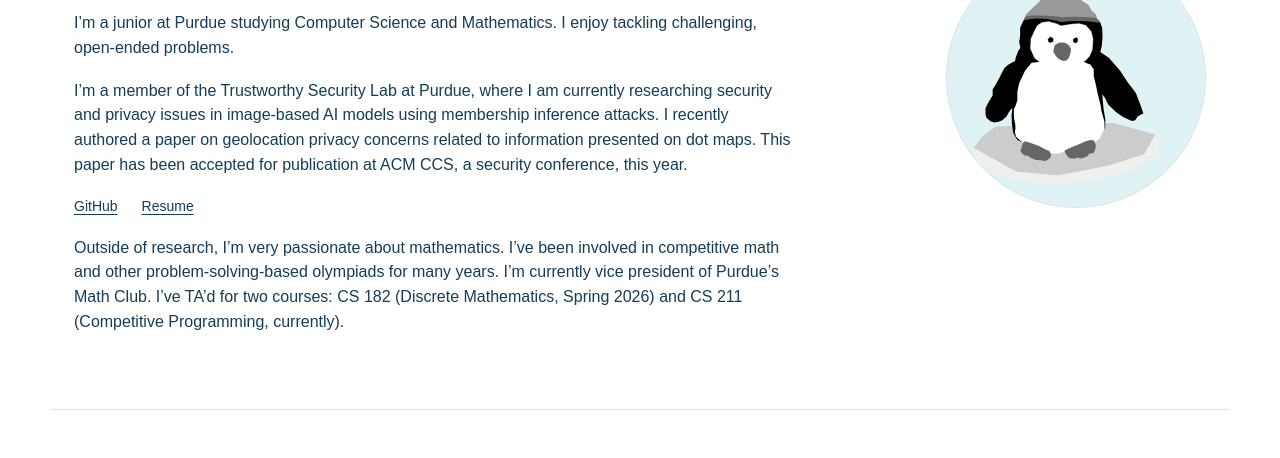
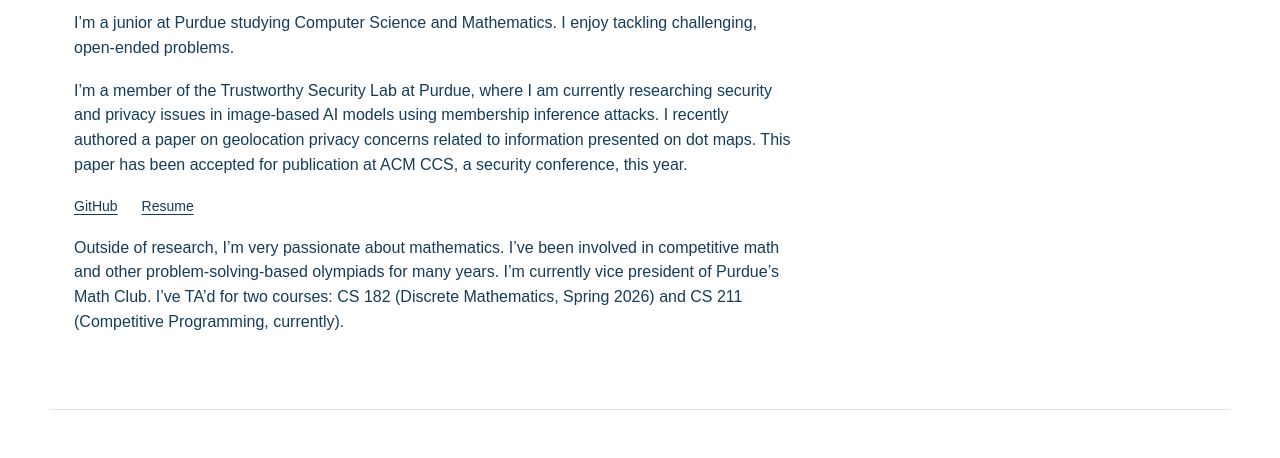
Before and after one commit to PuddlesPenguin/Personal-Website, a plain HTML site: page index.html in a window 1280 px wide. Shown: the part 170-628 px from the top of the page. Drawn offline with Linux system fonts and the light colour scheme; a web font is replaced by a local one.

Commit message:
removed img

```diff
--- a/index.html
+++ b/index.html
@@ -30,8 +30,7 @@
 
     <main>
       <section id="about" class="hero page-section">
-        <div class="hero-layout">
-          <div class="hero-copy">
+        <div class="hero-copy">
             <h1>Hello, I am Tanishq Pauskar.</h1>
             <p class="intro">
               I’m a junior at Purdue studying Computer Science and Mathematics. I enjoy tackling challenging, open-ended problems.
@@ -43,12 +42,6 @@
               <a class="text-link" href="https://github.com/PuddlesPenguin" target="_blank" rel="noreferrer">GitHub</a>
               <a class="text-link" href="Tanishq-Pauskar-Resume.pdf" target="_blank" rel="noreferrer">Resume</a>
             </div>
-          </div>
-          <figure class="hero-art">
-            <div class="hero-art-frame">
-              <img src="Penguin.svg" alt="Illustration of a penguin" />
-            </div>
-          </figure>
         </div>
         <div class="hero-follow-up">
           <p class="about-detail">
--- a/styles.css
+++ b/styles.css
@@ -47,10 +47,6 @@
 
 .page-section { margin: 0 auto; max-width: var(--max); padding: 56px 24px; scroll-margin-top: 55px; }
 .hero { min-height: auto; padding-bottom: 56px; padding-top: 48px; }
-.hero-layout { align-items: center; display: grid; gap: clamp(48px, 10vw, 140px); grid-template-columns: minmax(0, 1fr) 260px; }
-.hero-art { margin: 0; }
-.hero-art-frame { aspect-ratio: 1; background: var(--cyan); border: 1px solid var(--line); border-radius: 50%; display: grid; overflow: hidden; place-items: center; }
-.hero-art img { display: block; height: 84%; object-fit: contain; width: 84%; }
 .hero-follow-up { margin-top: 18px; }
 .eyebrow, .card-topline {
   color: var(--muted);
@@ -96,8 +92,6 @@
   .site-nav { gap: 15px; }
   .page-section { padding: 64px 18px; }
   .hero { align-items: start; display: block; min-height: auto; padding-bottom: 72px; padding-top: 48px; }
-  .hero-layout { align-items: start; display: flex; flex-direction: column-reverse; gap: 32px; }
-  .hero-art { width: min(220px, 60vw); }
   .intro { font-size: 17px; margin-top: 32px; }
   .section-heading { margin-bottom: 32px; }
   .section-lede { margin-top: 20px; max-width: 620px; }
```
